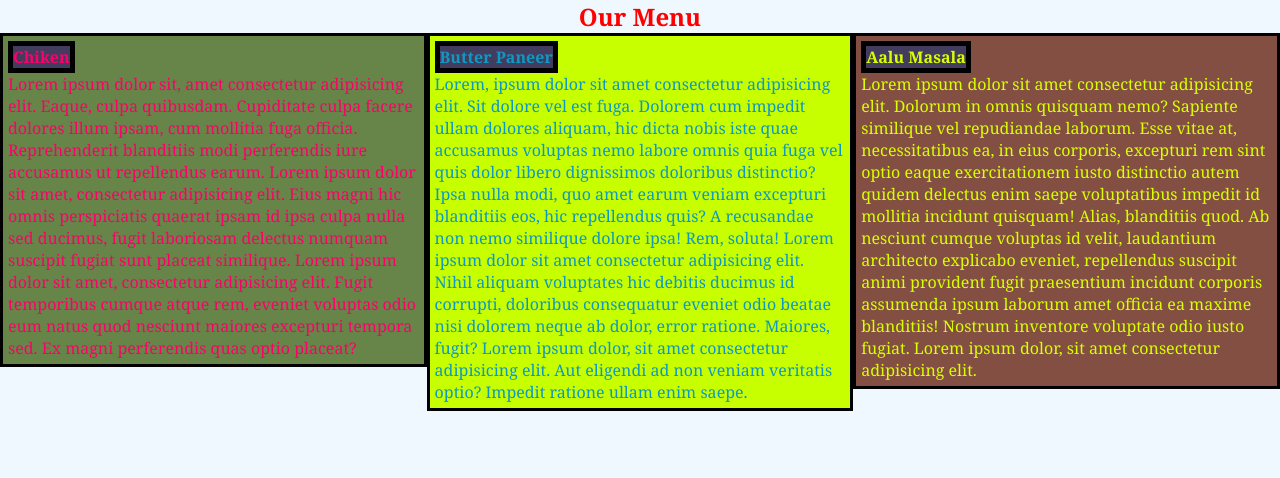
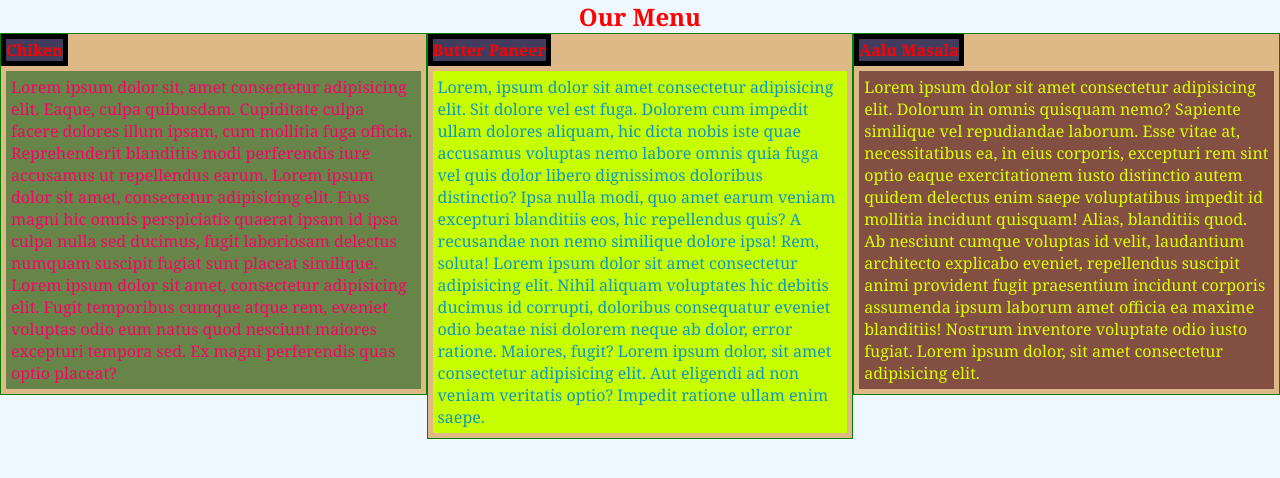
Before and after one commit to Rahulsharma0223/module2_test, a plain HTML site: page index.html in a window 1280 px wide. Drawn offline with Linux system fonts and the light colour scheme.

Commit message:
added margin to para

```diff
--- a/index.html
+++ b/index.html
@@ -12,19 +12,19 @@
     <div class="container">
         <div id="div1" class="col-lg-4 col-md-6" >
             <h4>Chiken</h4>
-            <p>Lorem ipsum dolor sit, amet consectetur adipisicing elit. Eaque, culpa quibusdam. Cupiditate culpa facere dolores illum ipsam, cum mollitia fuga officia. Reprehenderit blanditiis modi perferendis iure accusamus ut repellendus earum. Lorem ipsum dolor sit amet, consectetur adipisicing elit. Eius magni hic omnis perspiciatis quaerat ipsam id ipsa culpa nulla sed ducimus, fugit laboriosam delectus numquam suscipit fugiat sunt placeat similique. Lorem ipsum dolor sit amet, consectetur adipisicing elit. Fugit temporibus cumque atque rem, eveniet voluptas odio eum natus quod nesciunt maiores excepturi tempora sed. Ex magni perferendis quas optio placeat?</p>
+            <p id=p1>Lorem ipsum dolor sit, amet consectetur adipisicing elit. Eaque, culpa quibusdam. Cupiditate culpa facere dolores illum ipsam, cum mollitia fuga officia. Reprehenderit blanditiis modi perferendis iure accusamus ut repellendus earum. Lorem ipsum dolor sit amet, consectetur adipisicing elit. Eius magni hic omnis perspiciatis quaerat ipsam id ipsa culpa nulla sed ducimus, fugit laboriosam delectus numquam suscipit fugiat sunt placeat similique. Lorem ipsum dolor sit amet, consectetur adipisicing elit. Fugit temporibus cumque atque rem, eveniet voluptas odio eum natus quod nesciunt maiores excepturi tempora sed. Ex magni perferendis quas optio placeat?</p>
         </div>
 
         <div id="div2" class="col-lg-4 col-md-6">
             <h4>Butter Paneer</h4>
-            <p>Lorem, ipsum dolor sit amet consectetur adipisicing elit. Sit dolore vel est fuga. Dolorem cum impedit ullam dolores aliquam, hic dicta nobis iste quae accusamus voluptas nemo labore omnis quia fuga vel quis dolor libero dignissimos doloribus distinctio? Ipsa nulla modi, quo amet earum veniam excepturi blanditiis eos, hic repellendus quis? A recusandae non nemo similique dolore ipsa! Rem, soluta! Lorem ipsum dolor sit amet consectetur adipisicing elit. Nihil aliquam voluptates hic debitis ducimus id corrupti, doloribus consequatur eveniet odio beatae nisi dolorem neque ab dolor, error ratione. Maiores, fugit?
+            <p id="p2">Lorem, ipsum dolor sit amet consectetur adipisicing elit. Sit dolore vel est fuga. Dolorem cum impedit ullam dolores aliquam, hic dicta nobis iste quae accusamus voluptas nemo labore omnis quia fuga vel quis dolor libero dignissimos doloribus distinctio? Ipsa nulla modi, quo amet earum veniam excepturi blanditiis eos, hic repellendus quis? A recusandae non nemo similique dolore ipsa! Rem, soluta! Lorem ipsum dolor sit amet consectetur adipisicing elit. Nihil aliquam voluptates hic debitis ducimus id corrupti, doloribus consequatur eveniet odio beatae nisi dolorem neque ab dolor, error ratione. Maiores, fugit?
                 Lorem ipsum dolor, sit amet consectetur adipisicing elit. Aut eligendi ad non veniam veritatis optio? Impedit ratione ullam enim saepe.
             </p>
         </div>
 
         <div id="div3" class="col-lg-4 col-md-12">
             <h4>Aalu Masala</h4>
-            <p>Lorem ipsum dolor sit amet consectetur adipisicing elit. Dolorum in omnis quisquam nemo? Sapiente similique vel repudiandae laborum. Esse vitae at, necessitatibus ea, in eius corporis, excepturi rem sint optio eaque exercitationem iusto distinctio autem quidem delectus enim saepe voluptatibus impedit id mollitia incidunt quisquam! Alias, blanditiis quod. Ab nesciunt cumque voluptas id velit, laudantium architecto explicabo eveniet, repellendus suscipit animi provident fugit praesentium incidunt corporis assumenda ipsum laborum amet officia ea maxime blanditiis! Nostrum inventore voluptate odio iusto fugiat.
+            <p id="p3">Lorem ipsum dolor sit amet consectetur adipisicing elit. Dolorum in omnis quisquam nemo? Sapiente similique vel repudiandae laborum. Esse vitae at, necessitatibus ea, in eius corporis, excepturi rem sint optio eaque exercitationem iusto distinctio autem quidem delectus enim saepe voluptatibus impedit id mollitia incidunt quisquam! Alias, blanditiis quod. Ab nesciunt cumque voluptas id velit, laudantium architecto explicabo eveniet, repellendus suscipit animi provident fugit praesentium incidunt corporis assumenda ipsum laborum amet officia ea maxime blanditiis! Nostrum inventore voluptate odio iusto fugiat.
                 Lorem ipsum dolor, sit amet consectetur adipisicing elit.
             </p>
         </div>
--- a/style.css
+++ b/style.css
@@ -19,28 +19,31 @@ h2{
     background-color: rgb(6, 202, 236);
 }
 
-#div1{
+#p1{
     background-color: rgb(103, 133, 73);
     color: rgb(252, 0, 105);
-    border: 3px solid black;
+
     padding: 5px;
+    margin: 5px;
+
 
 }
-#div2{
+#p2{
     background-color: rgb(200, 255, 0);
     color: rgb(14, 152, 194);
-    border: 3px solid black;
 
+    margin: 5px;
     padding: 5px;
 }
-#div3{
+#p3{
     background-color: rgb(131, 79, 66);
     color: rgb(217, 255, 0);
-    border: 3px solid black;
 
+    margin: 5px;
     padding: 5px;
 }
 .container div{
+  background-color: burlywood;
     float: left;
 }
 div h4{
```
